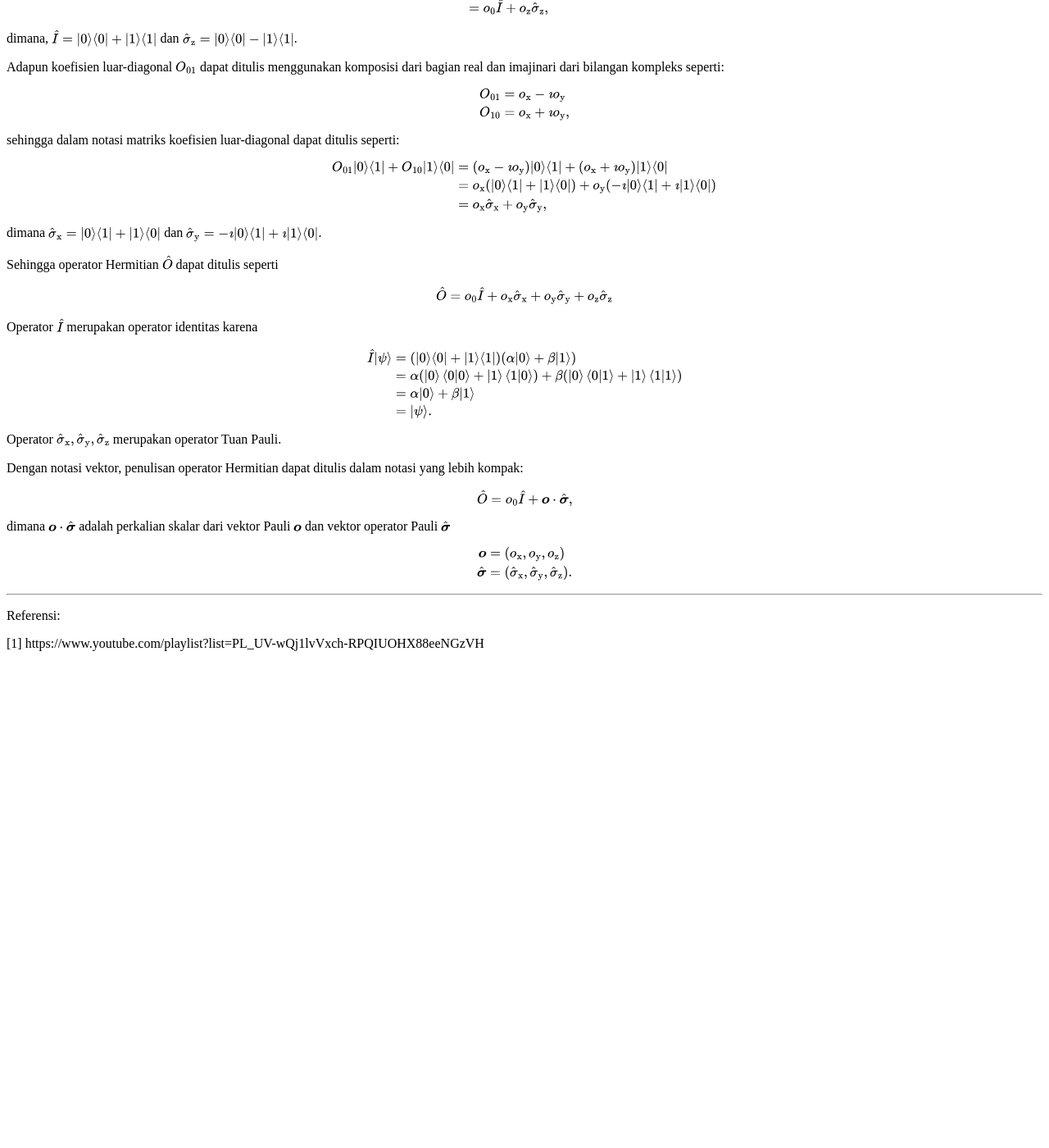
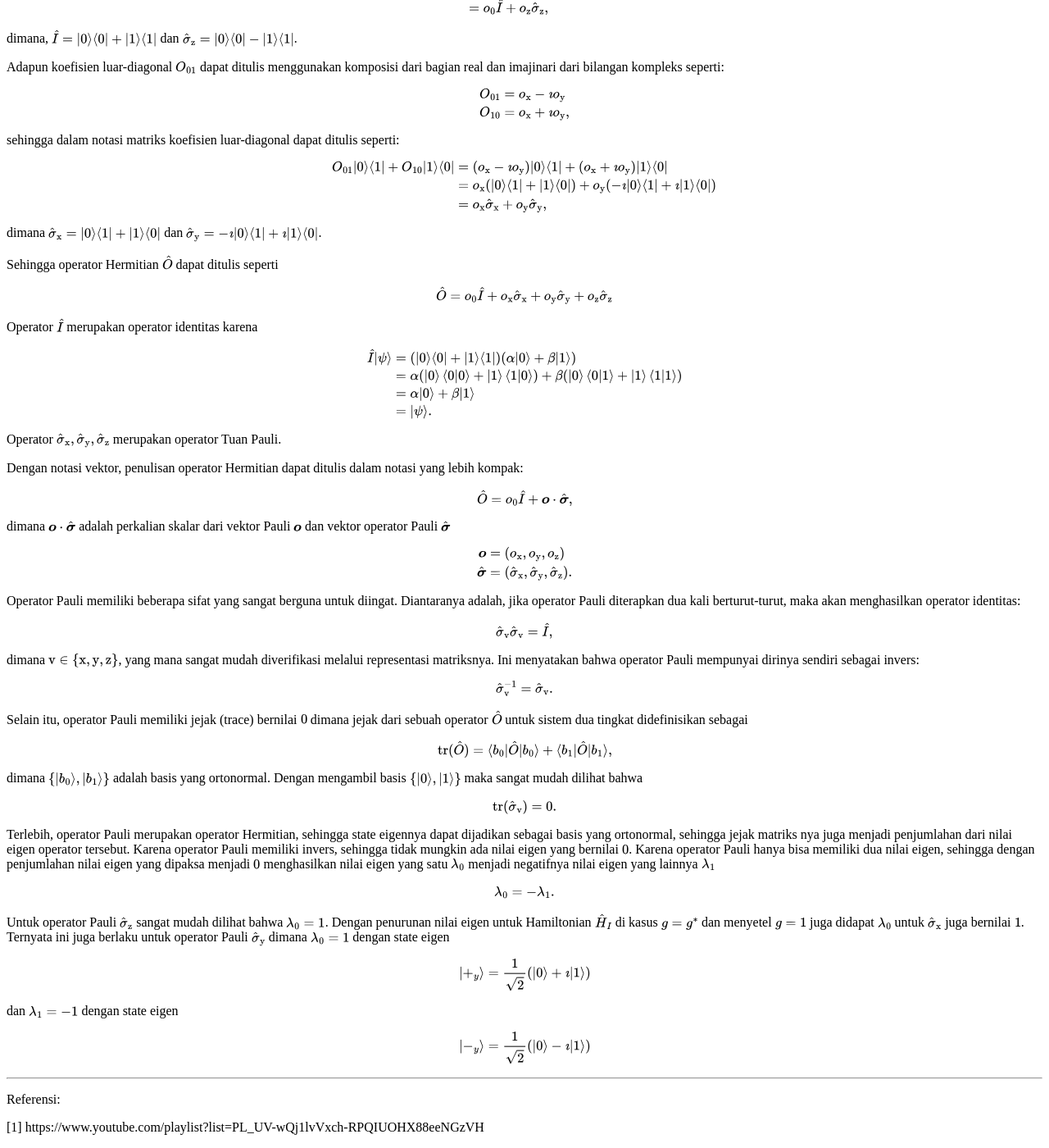
Before and after one commit to dangausuluah/dangausuluah.github.io, a Jekyll site: the page built from _posts/2025-08-26-SDT.md, in a window 1280 px wide and 1400 px high, scrolled down 4498 px. Shown: the whole window at 82% size. Built offline with Jekyll 4.4.1, drawn with Linux system fonts in a browser that asks for light colours; nearby versions of some CDN libraries; our own code applies the rules of GitHub Pages for plain Markdown files; a script that is not in the unit is left out; comment, search, counter and statistics services are not loaded; before the commit the page ends 5308 px from its top, so only the background shows below that.

Commit message:
Update 2025-08-26-SDT.md

```diff
--- a/_posts/2025-08-26-SDT.md
+++ b/_posts/2025-08-26-SDT.md
@@ -329,6 +329,48 @@ $$
 \end{align*}
 $$
 
+Operator Pauli memiliki beberapa sifat yang sangat berguna untuk diingat. Diantaranya adalah, jika operator Pauli diterapkan dua kali berturut-turut, maka akan menghasilkan operator identitas:
+
+$$
+\hat{\sigma}_\mathrm{v} \hat{\sigma}\_\mathrm{v} = \hat{I},
+$$
+
+dimana $\mathrm{v} \in \\{\mathrm{x}, \mathrm{y}, \mathrm{z}\\}$, yang mana sangat mudah diverifikasi melalui representasi matriksnya. Ini menyatakan bahwa operator Pauli mempunyai dirinya sendiri sebagai invers:
+
+$$
+\hat{\sigma}_\mathrm{v}^{-1} = \hat{\sigma}\_\mathrm{v}.
+$$
+
+Selain itu, operator Pauli memiliki jejak (trace) bernilai $0$ dimana jejak dari sebuah operator $\hat{O}$ untuk sistem dua tingkat didefinisikan sebagai
+
+$$
+\mathrm{tr} (\hat{O}) = \bra{b_0} \hat{O} \ket{b_0} + \bra{b_1} \hat{O} \ket{b_1},
+$$
+
+dimana $\\{\ket{b_0}, \ket{b_1}\\}$ adalah basis yang ortonormal. Dengan mengambil basis $\\{ \ket{0}, \ket{1}\\}$ maka sangat mudah dilihat bahwa
+
+$$
+\mathrm{tr}(\hat{\sigma}_\mathrm{v}) = 0.
+$$
+
+Terlebih, operator Pauli merupakan operator Hermitian, sehingga state eigennya dapat dijadikan sebagai basis yang ortonormal, sehingga jejak matriks nya juga menjadi penjumlahan dari nilai eigen operator tersebut. Karena operator Pauli memiliki invers, sehingga tidak mungkin ada nilai eigen yang bernilai $0$. Karena operator Pauli hanya bisa memiliki dua nilai eigen, sehingga dengan penjumlahan nilai eigen yang dipaksa menjadi $0$ menghasilkan nilai eigen yang satu $\lambda_0$ menjadi negatifnya nilai eigen yang lainnya $\lambda_1$
+
+$$
+\lambda_0 = -\lambda_1.
+$$
+
+Untuk operator Pauli $\hat{\sigma}_\mathrm{z}$ sangat mudah dilihat bahwa $\lambda_0 = 1$. Dengan penurunan nilai eigen untuk Hamiltonian $\hat{H}_I$ di kasus $g= g^*$ dan menyetel $g=1$ juga didapat $\lambda_0$ untuk $\hat{\sigma}\_\mathrm{x}$ juga bernilai $1$. Ternyata ini juga berlaku untuk operator Pauli $\hat{\sigma}\_\mathrm{y}$ dimana $\lambda_0 = 1$ dengan state eigen
+
+$$
+\ket{+_y} = \frac{1}{\sqrt{2}} (\ket{0} + \imath \ket{1})
+$$
+
+dan $\lambda_1 = -1$ dengan state eigen
+
+$$
+\ket{-_y} = \frac{1}{\sqrt{2}} (\ket{0} - \imath \ket{1})
+$$
+
 ___
 Referensi:
 
```
